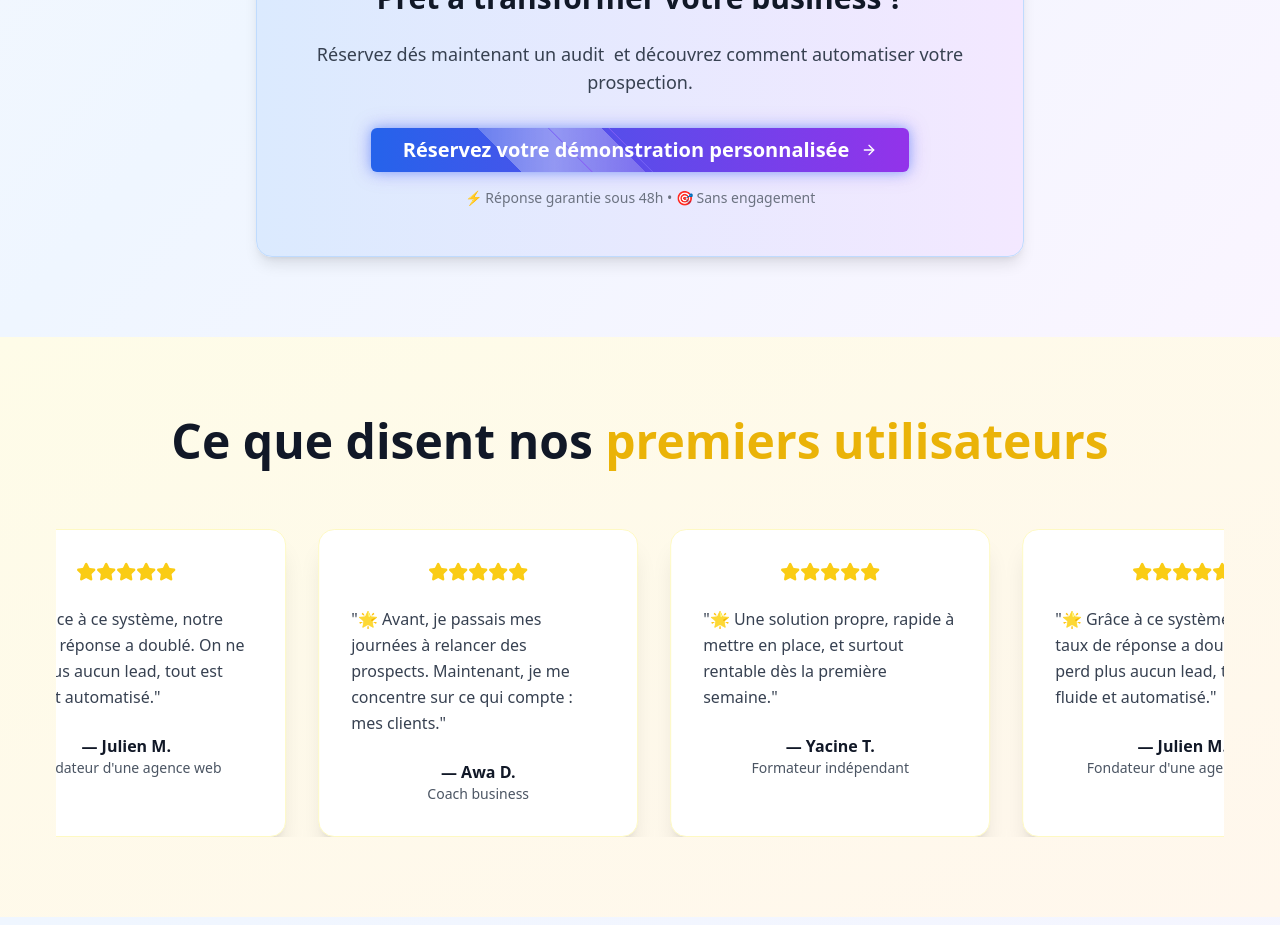
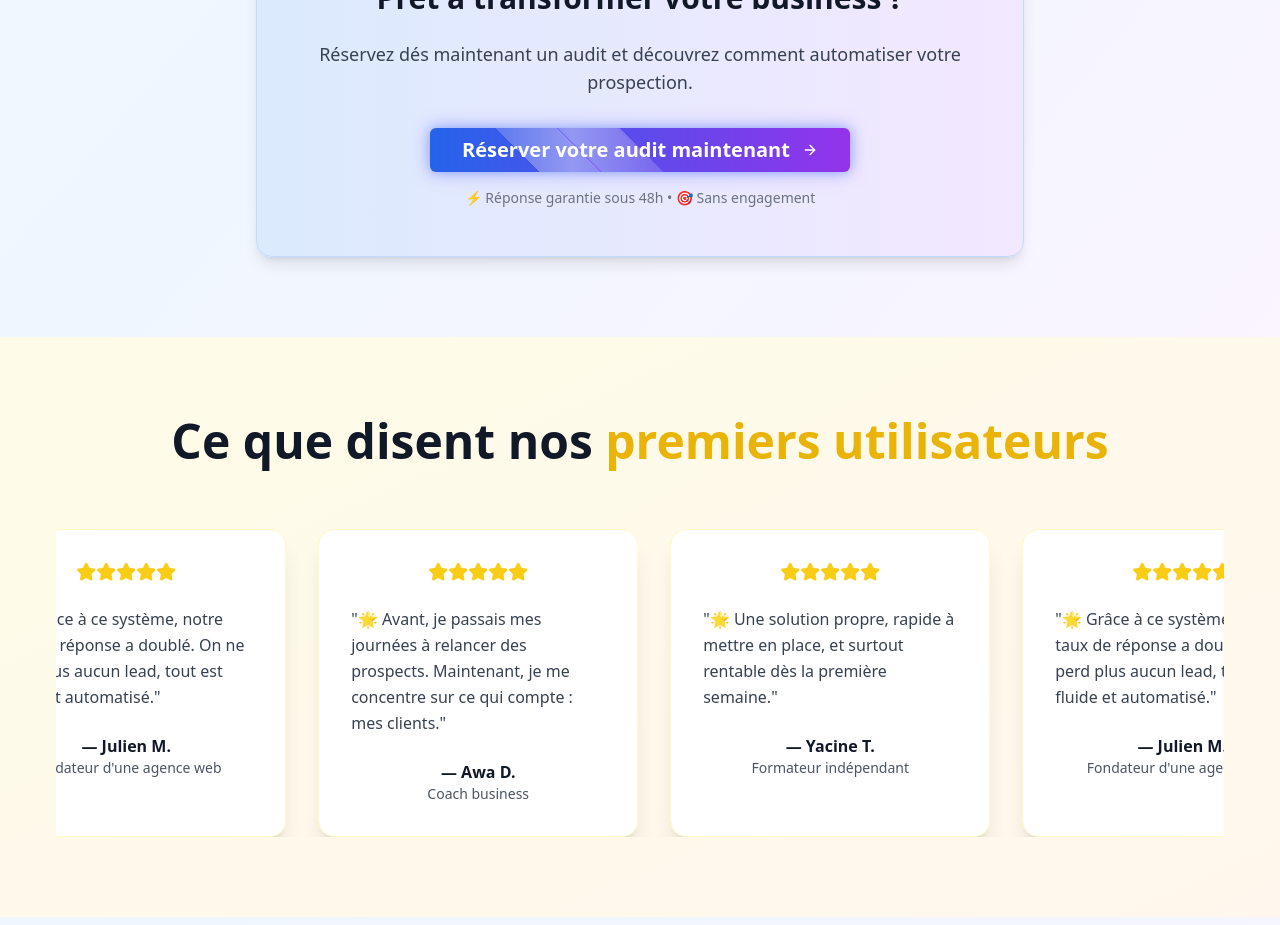
Before and after one commit to boubafa/lead-flow-autopilot-pro, a React (Vite) app: page / in a window 1280 px wide. Shown: the part 5120-6045 px from the top of the page. Built offline with nearby package versions, Linux system fonts and the light colour scheme.

Commit message:
Fix: Update CTA button text
Replaced "Réservez votre démonstration personnalisée" with "Réserver votre audit maintenant" in the CTA button.

```diff
--- a/src/components/SystemeSection.tsx
+++ b/src/components/SystemeSection.tsx
@@ -1,3 +1,4 @@
+
 import { ArrowRight } from "lucide-react";
 import AnimatedLightButton from "./AnimatedLightButton";
 const SystemeSection = () => {
@@ -40,11 +41,11 @@ const SystemeSection = () => {
         <div className="text-center">
           <div className="bg-gradient-to-r from-blue-100 to-purple-100 rounded-2xl p-8 md:p-12 max-w-3xl mx-auto border border-blue-200 shadow-lg">
             <h4 className="text-2xl md:text-3xl font-bold mb-6 text-gray-900">Prêt à transformer votre business ?</h4>
-            <p className="text-lg text-gray-700 mb-8 max-w-2xl mx-auto">Réservez dés maintenant un audit  et découvrez comment automatiser votre prospection.</p>
+            <p className="text-lg text-gray-700 mb-8 max-w-2xl mx-auto">Réservez dés maintenant un audit  et découvrez comment automatiser votre prospection.</p>
 
             <AnimatedLightButton size="lg" onClick={() => window.open('https://cal.com/boubatest/30min', '_blank')} className="px-8 py-4 text-xl font-semibold">
               <span className="flex items-center">
-                Réservez votre démonstration personnalisée
+                Réserver votre audit maintenant
                 <ArrowRight className="ml-3 w-6 h-6 group-hover:translate-x-1 transition-transform duration-300" />
               </span>
             </AnimatedLightButton>
```
